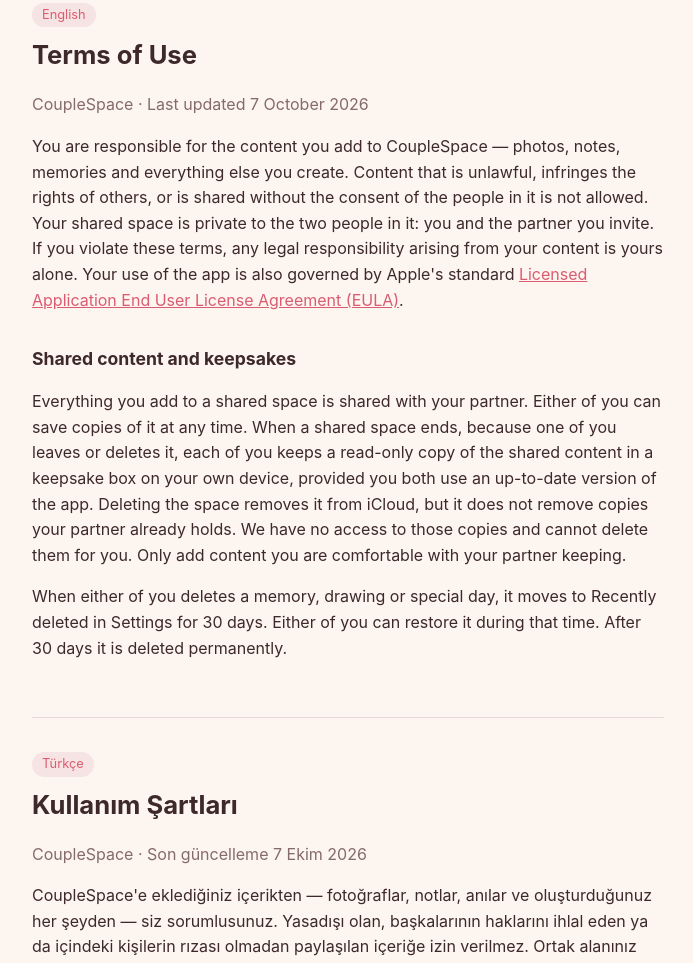
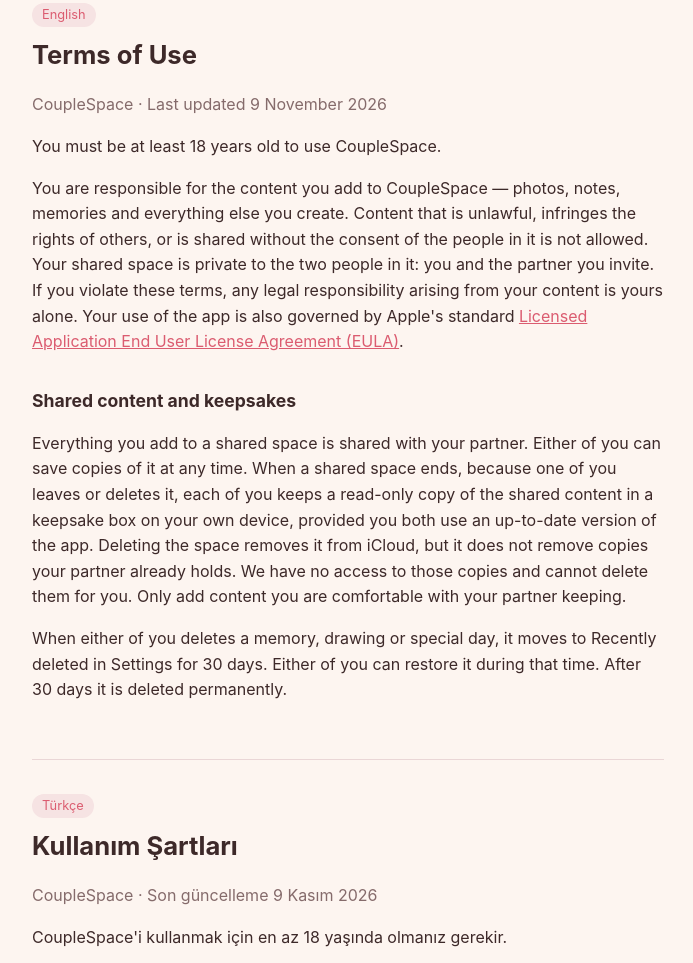
Before and after one commit to BurakDeniz01/nocontact-support, a plain HTML site: page couplespace/terms.html in a window 1280 px wide. Shown: the part 47-1010 px from the top of the page, without its empty margins (292-985 px from the left). Drawn offline with Linux system fonts and the light colour scheme.

Commit message:
couplespace: terms — minimum age 18

```diff
--- a/couplespace/terms.html
+++ b/couplespace/terms.html
@@ -24,7 +24,9 @@
 
     <span class="pill">English</span>
     <h1>Terms of Use</h1>
-    <p class="muted">CoupleSpace · Last updated 7 October 2026</p>
+    <p class="muted">CoupleSpace · Last updated 9 November 2026</p>
+
+    <p>You must be at least 18 years old to use CoupleSpace.</p>
 
     <p>You are responsible for the content you add to CoupleSpace — photos, notes, memories
        and everything else you create. Content that is unlawful, infringes the rights of
@@ -50,7 +52,9 @@
     <div class="lang" lang="tr">
       <span class="pill">Türkçe</span>
       <h1>Kullanım Şartları</h1>
-      <p class="muted">CoupleSpace · Son güncelleme 7 Ekim 2026</p>
+      <p class="muted">CoupleSpace · Son güncelleme 9 Kasım 2026</p>
+
+      <p>CoupleSpace'i kullanmak için en az 18 yaşında olmanız gerekir.</p>
 
       <p>CoupleSpace'e eklediğiniz içerikten — fotoğraflar, notlar, anılar ve
          oluşturduğunuz her şeyden — siz sorumlusunuz. Yasadışı olan, başkalarının
```
